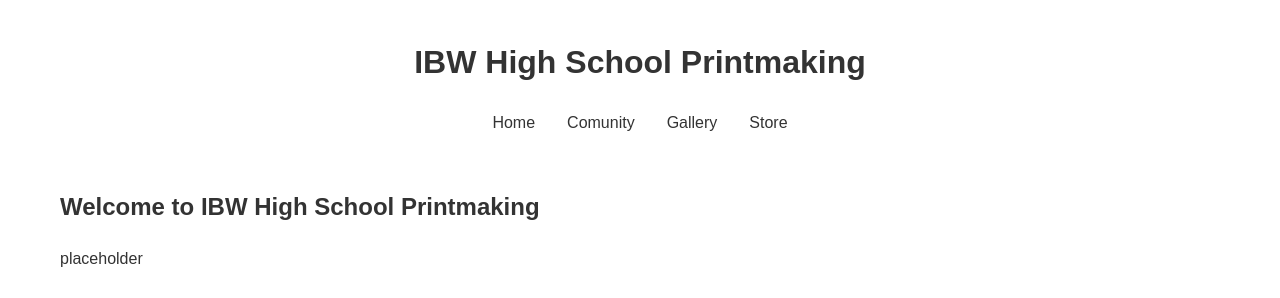
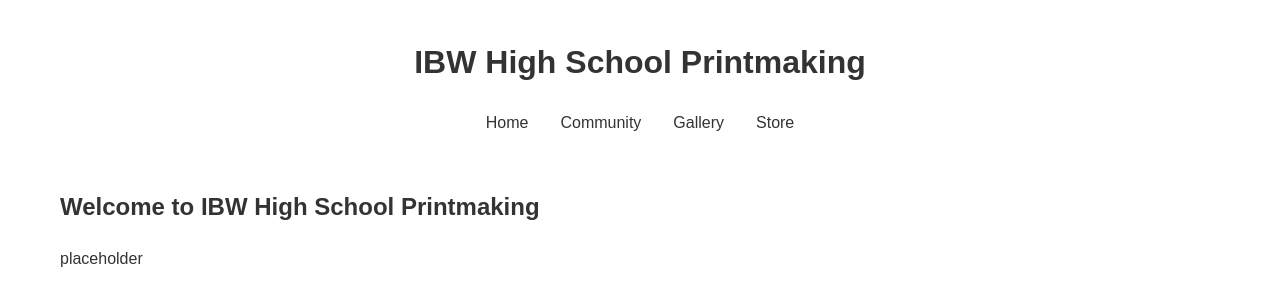
Before and after one commit to IBWPrintmaking/IBWPrintmaking.github.io, a Jekyll site: the page built from index.html, in a window 1280 px wide. Shown: the top 298 px of the page. Built offline with Jekyll 4.4.1, drawn with Linux system fonts in a browser that asks for light colours.

Commit message:
Update header.html

```diff
--- a/_includes/header.html
+++ b/_includes/header.html
@@ -4,7 +4,7 @@
       <nav>
         <ul>
           <li><a href="{{ '/' | relative_url }}">Home</a></li>
-          <li><a href="{{ '/blog.html' | relative_url }}">Comunity</a></li>
+          <li><a href="{{ '/blog.html' | relative_url }}">Community</a></li>
           <li><a href="{{ '/gallery.html' | relative_url }}">Gallery</a></li>
           <li><a href="{{ '/store.html' | relative_url }}">Store</a></li>
         </ul>
```
